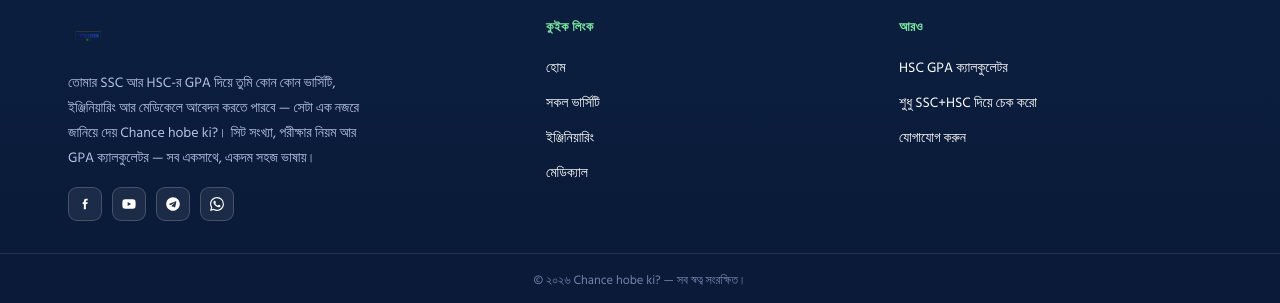
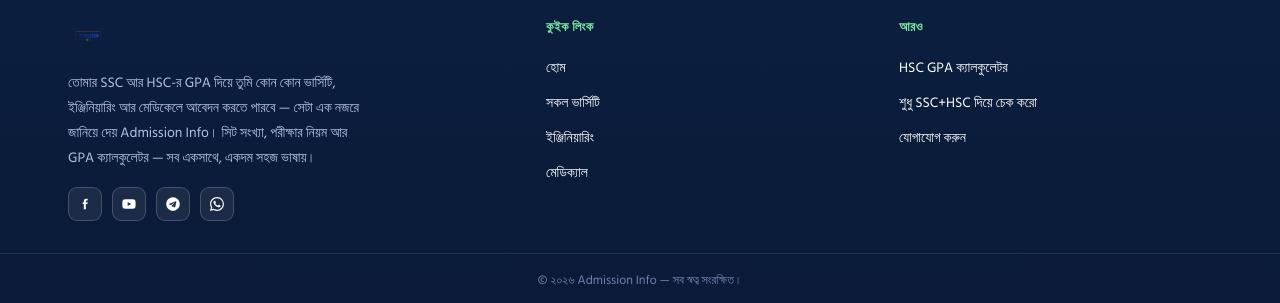
Before and after one commit to nishat-jihad/Admission-info, a Next.js app in the folder chance-hobe-ki/: page / in a window 1280 px wide. Shown: the part 1473-1776 px from the top of the page. Built offline with nearby package versions, Linux system fonts and the light colour scheme.

Commit message:
Update footer text and logo dimensions

```diff
--- a/chance-hobe-ki/src/components/Footer.js
+++ b/chance-hobe-ki/src/components/Footer.js
@@ -56,14 +56,14 @@ export default function Footer() {
             <Image
               src="/images/admission-info-logo.png"
               alt="Admission Info"
-              width={200}
-              height={82}
+              width={342}
+              height={141}
               className="footer-logo-img"
             />
           </Link>
           <p>
             তোমার SSC আর HSC-র GPA দিয়ে তুমি কোন কোন ভার্সিটি, ইঞ্জিনিয়ারিং আর মেডিকেলে
-            আবেদন করতে পারবে — সেটা এক নজরে জানিয়ে দেয় Chance hobe ki?। সিট সংখ্যা,
+            আবেদন করতে পারবে — সেটা এক নজরে জানিয়ে দেয় Admission Info। সিট সংখ্যা,
             পরীক্ষার নিয়ম আর GPA ক্যালকুলেটর — সব একসাথে, একদম সহজ ভাষায়।
           </p>
           {/* Desktop: sits right under the logo + description */}
@@ -93,7 +93,7 @@ export default function Footer() {
         <SocialIcons />
       </div>
 
-      <div className="footer-bottom">© ২০২৬ Chance hobe ki? — সব স্বত্ব সংরক্ষিত।</div>
+      <div className="footer-bottom">© ২০২৬ Admission Info — সব স্বত্ব সংরক্ষিত।</div>
     </footer>
   );
 }
```
